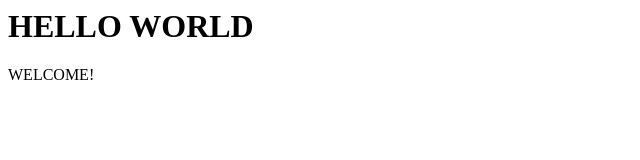
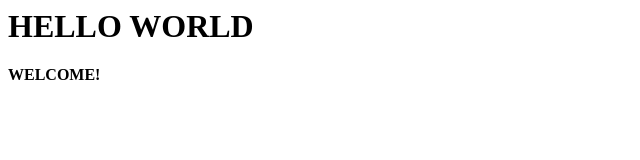
Before and after one commit to ManasaIyer/gitazure, a plain HTML site: page index.html in a window 1280 px wide. Shown: the full height of the page, 0-640 px from the left. Drawn offline with Linux system fonts and the light colour scheme.

Commit message:
update index.html

```diff
--- a/index.html
+++ b/index.html
@@ -1,7 +1,7 @@
 <html>
 <body>
 
-<h1>HELLO WORLD </h1>
-<p> WELCOME!</p>
+<h1 color="red"><b>HELLO WORLD </h1>
+<p color="yellow"><b>WELCOME!</p>
 </body>
 </html>
```
